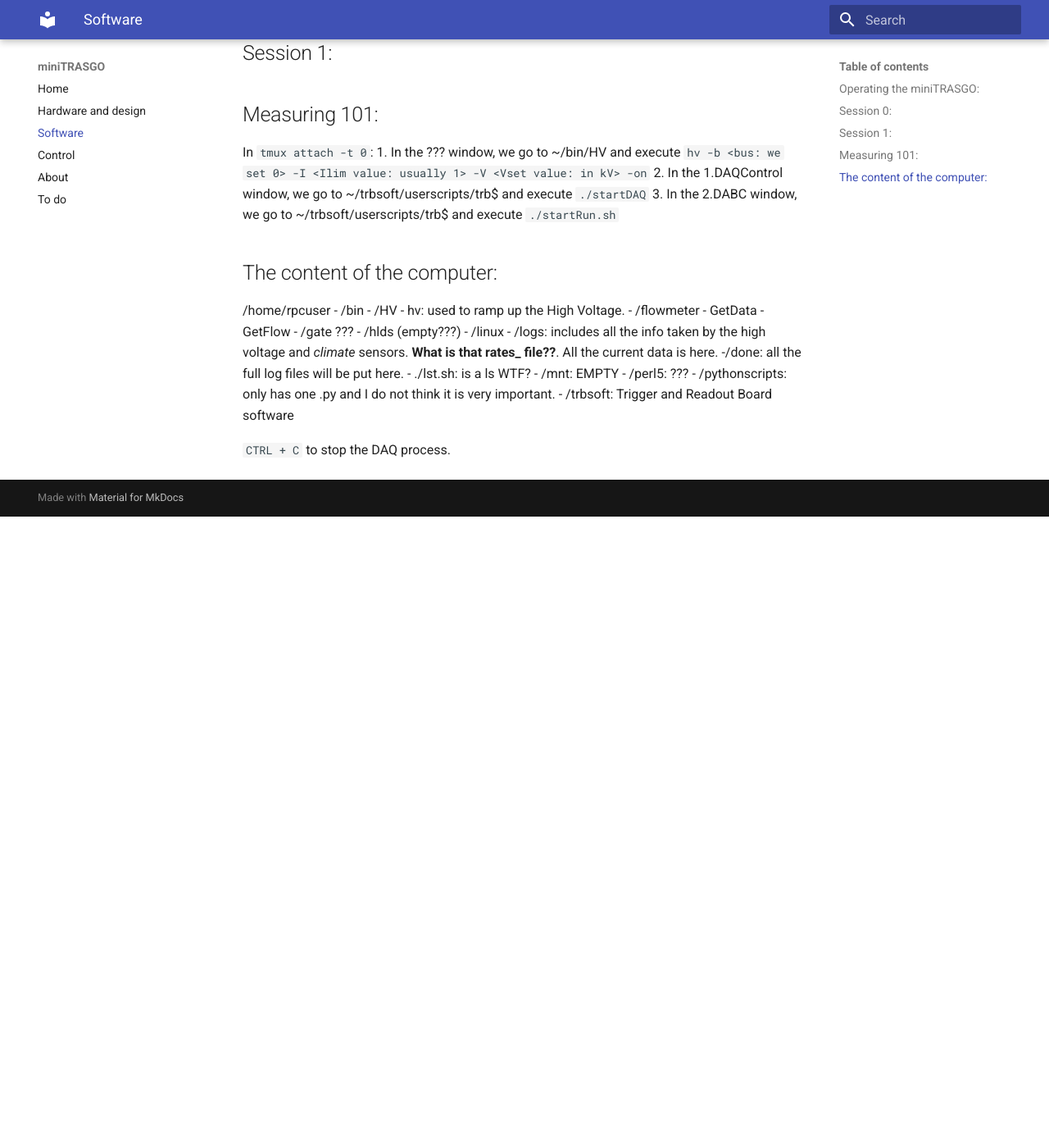
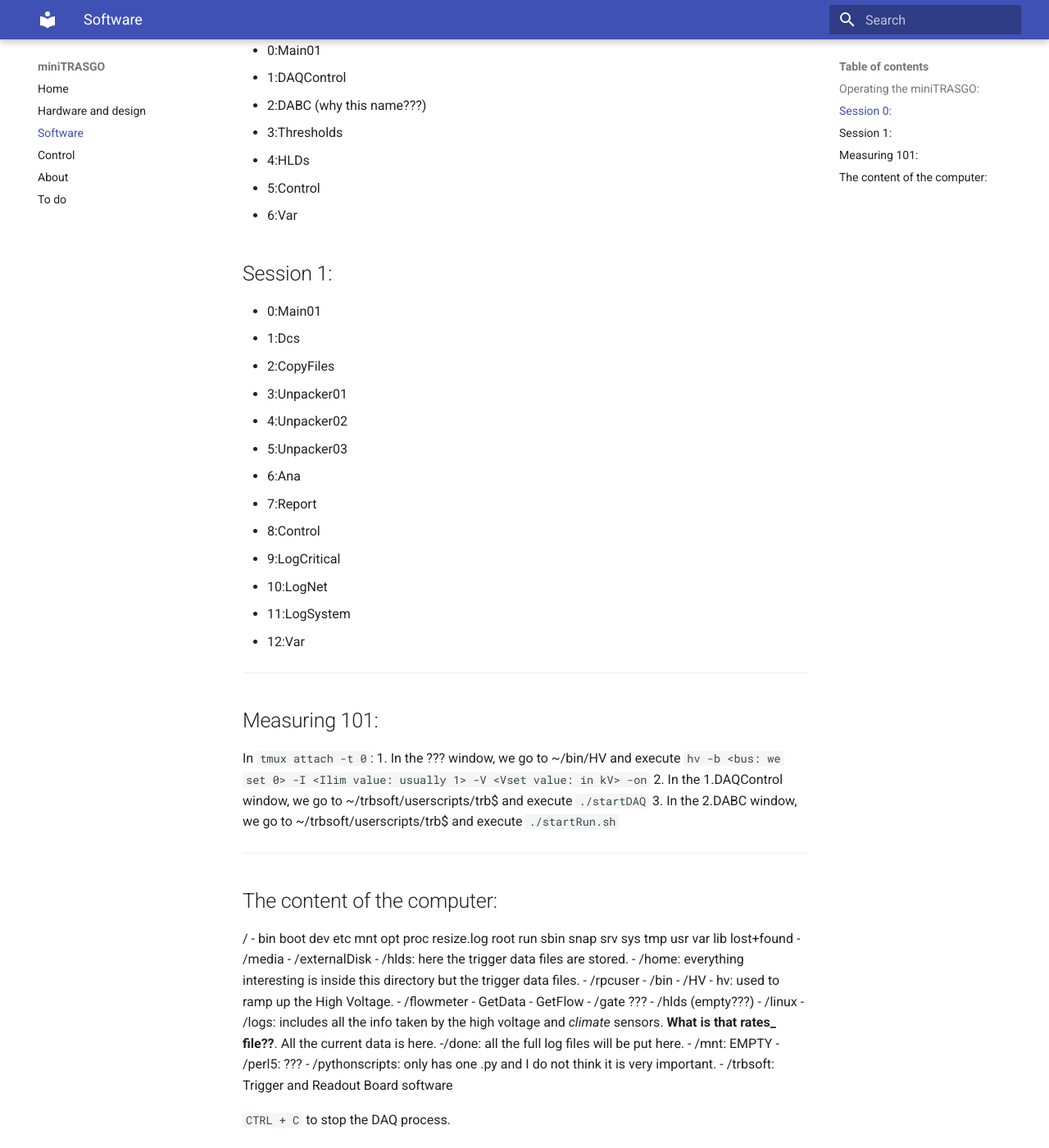
Before and after one commit to cayesoneira/miniTRASGO-documentation, an MkDocs documentation site: the page built from docs/software.md, in a window 1280 px wide and 1400 px high, scrolled down 1059 px. Shown: the whole window at 82% size. Built offline with MkDocs 1.6.1 and Material for MkDocs 9.7.7, drawn with Linux system fonts in a browser that asks for light colours; before the commit the page ends 1689 px from its top, so only the background shows below that.

Commit message:
Update software.md

```diff
--- a/docs/software.md
+++ b/docs/software.md
@@ -18,9 +18,33 @@
 
 To leave the `tmux` session just press `CTRL + B, D`. Let's see what is inside these sessions and how to operate with it.
 
+---
+
 ## Session 0:
+- 0:Main01
+- 1:DAQControl
+- 2:DABC (why this name???)
+- 3:Thresholds
+- 4:HLDs
+- 5:Control
+- 6:Var
 
 ## Session 1:
+- 0:Main01
+- 1:Dcs
+- 2:CopyFiles
+- 3:Unpacker01
+- 4:Unpacker02
+- 5:Unpacker03
+- 6:Ana
+- 7:Report
+- 8:Control
+- 9:LogCritical
+- 10:LogNet
+- 11:LogSystem
+- 12:Var
+
+---
 
 ## Measuring 101:
 In `tmux attach -t 0`:
@@ -28,23 +52,30 @@
 2. In the 1.DAQControl window, we go to ~/trbsoft/userscripts/trb$ and execute `./startDAQ`
 3. In the 2.DABC window, we go to ~/trbsoft/userscripts/trb$ and execute `./startRun.sh`
 
+---
+
 ## The content of the computer:
-/home/rpcuser
-- /bin
-    - /HV
-        - hv: used to ramp up the High Voltage.
-    - /flowmeter
-        - GetData
-        - GetFlow
-- /gate ???
-- /hlds (empty???)
-- /linux
-- /logs: includes all the info taken by the high voltage and *climate* sensors. **What is that rates_ file??**. All the current data is here.
-    -/done: all the full log files will be put here.
-- ./lst.sh: is a ls WTF?
-- /mnt: EMPTY
-- /perl5: ???
-- /pythonscripts: only has one .py and I do not think it is very important.
-- /trbsoft: Trigger and Readout Board software
+/
+- bin  boot  dev  etc  mnt  opt  proc  resize.log  root  run  sbin  snap  srv  sys  tmp  usr  var lib  lost+found
+- /media
+    - /externalDisk
+        - /hlds: here the trigger data files are stored.
+- /home: everything interesting is inside this directory but the trigger data files.
+    - /rpcuser
+        - /bin
+            - /HV
+                - hv: used to ramp up the High Voltage.
+            - /flowmeter
+                - GetData
+                - GetFlow
+        - /gate ???
+        - /hlds (empty???)
+        - /linux
+        - /logs: includes all the info taken by the high voltage and *climate* sensors. **What is that rates_ file??**. All the current data is here.
+            -/done: all the full log files will be put here.
+        - /mnt: EMPTY
+        - /perl5: ???
+        - /pythonscripts: only has one .py and I do not think it is very important.
+        - /trbsoft: Trigger and Readout Board software
 
 `CTRL + C` to stop the DAQ process.
```
